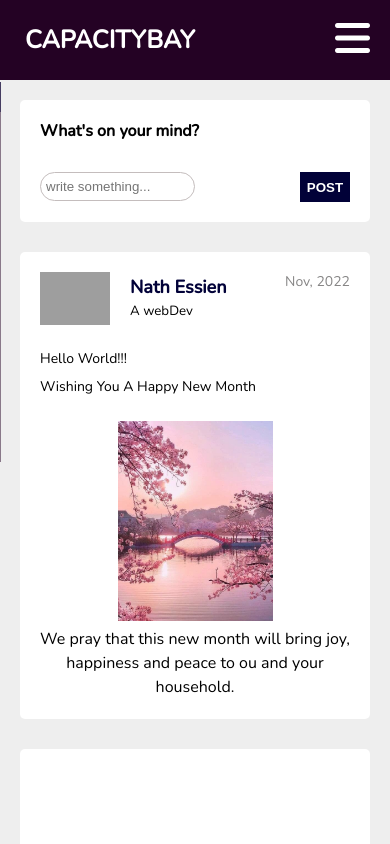
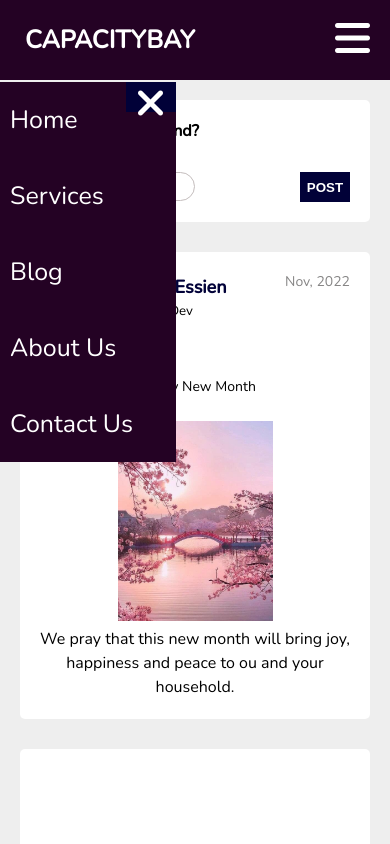
Before and after one commit to Nathaniyell/CapacityBay-Assignment13, a plain HTML site: page index.html in a window 390 px wide. Both pictures are taken after a click on the element 352 px from the left and 40 px from the top of the page. Shown: the top 844 px of the page. Drawn offline with nearby package versions, Linux system fonts and the light colour scheme; grey boxes are pictures that could not be loaded.

Commit message:
toggle buttons bug fixed

```diff
--- a/static/Js/app.js
+++ b/static/Js/app.js
@@ -3,10 +3,10 @@ const closeBtn = document.querySelector('.close-btn');
 const sidebar = document.querySelector('.navbar-nav');
 
 toggleBtn.addEventListener('click', ()=>{
-    console.log('clicked')
-    sidebar.classList.add('show-sidebar')
+    console.log('added')
+    sidebar.setAttribute('style', "transform:translate(0)")
 })
 closeBtn.addEventListener('click', ()=>{
-    console.log('clicked')
-    sidebar.classList.remove('show-sidebar')
+    console.log('removed')
+    sidebar.removeAttribute('style', "transform:translate(0)")
 })
--- a/static/styles/style.css
+++ b/static/styles/style.css
@@ -354,11 +354,11 @@ figcaption {
         width: 50%;
         height: 380px;
         background-color: var(--primary-color);
-        transform: translateX(-100%);
         transition: all .4s linear;
+        transform: translate(-100%);
     }
     .show-sidebar{
-        transform: translateX(0);
+        transform: translate(0);
     }
 
     .navbar .navbar-nav li {
```
